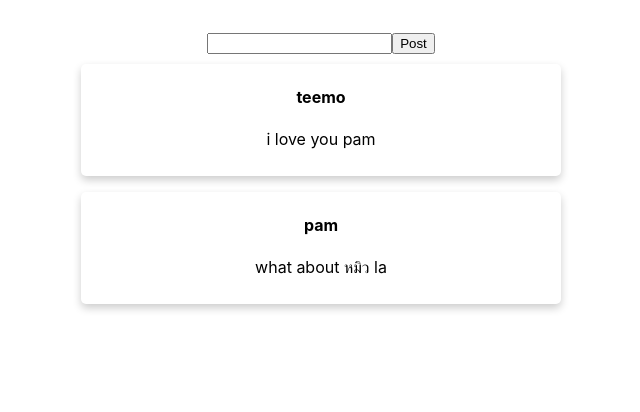
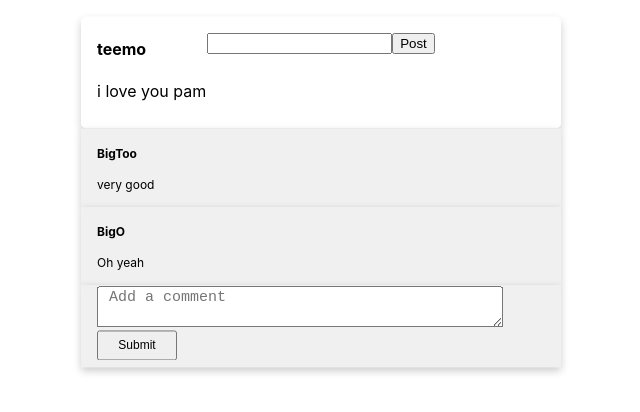
Before and after one commit to jaymsr/security-webboard, a React (Create React App) app: page / in a window 1280 px wide. Both pictures are taken after a click on the button "Enter". Shown: the top 412 px of the page, without its empty margins (319-959 px from the left). Built offline with nearby package versions, Linux system fonts and the light colour scheme.

Commit message:
implement comment

```diff
--- /dev/null
+++ b/src/components/Comment.js
@@ -0,0 +1,20 @@
+import React, { Component } from 'react';
+import '../css/Comment.css';
+
+
+class Comment extends Component {
+
+    render() {
+        console.log(this.props.commentObj, 'obj')
+        return (
+            <div className='comment'>
+                <div className='comment-container'>
+                    <h4><b>{this.props.commentObj.commentator}</b></h4>
+                    <p>{this.props.commentObj.comment}</p>
+                </div>
+            </div>
+        );
+    }
+}
+
+export default Comment;
--- /dev/null
+++ b/src/components/CommentField.js
@@ -0,0 +1,67 @@
+import React, { Component } from 'react';
+import '../css/Comment.css';
+
+class CommentField extends Component {
+    constructor(props) {
+        super(props);
+        this.state = {
+          user: []
+        }
+        this.addComment = this.addComment.bind(this);
+      }
+
+    addComment(e) {
+        console.log('submit')
+        // // Prevent the default behaviour of form submit
+        e.preventDefault();
+
+        // Get the value of the comment box
+        // and make sure it not some empty strings
+        const comment = e.target.elements.comment.value.trim();
+        // const name = this.state.user.firstName + ' ' + this.state.user.lastName
+
+        // Make sure name and comment boxes are filled
+        // if (name && comment) {
+        //     const commentObject = {
+        //         name,
+        //         comment
+        //     };
+
+            // this.props.handleAddComment(commentObject)
+            e.target.elements.comment.value = '';
+            // e.target.elements.name.value = '';
+        // }
+    }
+
+    render() {
+        return (
+            <div className='comment'>
+                <div className='comment-container'>
+                    <form onSubmit={this.addComment}>
+                        <div className="field" >
+                            <div className="control">
+                                <textarea
+                                    style={{ height: '35px', width: '400px', fontSize: '15px' }}
+                                    className="textarea"
+                                    name="comment"
+                                    placeholder=" Add a comment" >
+                                </textarea>
+                            </div>
+                        </div>
+                        <button
+                            id='submit'
+                            style={{
+                                height: '30px',
+                                width: '80px',
+                                fontSize: '12px',
+                                marginBottom: '5px',
+                            }}
+                            className="button is-primary" > Submit </button>
+                    </form >
+                </div>
+            </div>
+        );
+    }
+}
+
+export default CommentField;
--- /dev/null
+++ b/src/components/Comments.js
@@ -0,0 +1,26 @@
+import React, { Component } from 'react';
+import Comment from './Comment';
+
+class Comments extends Component {
+
+    render() {
+        if (true) {
+            return (
+                <div>
+                    {
+                        this.props.comments.map((commentObj, index) => {
+                            return <Comment commentObj={commentObj}/>
+                        })
+                    }
+                </div>
+            );
+        }
+        else {
+            return (
+                <p>Add the first Comment</p>
+            );
+        }
+    }
+}
+
+export default Comments;
--- a/src/components/FacebookLike.js
+++ b/src/components/FacebookLike.js
@@ -22,8 +22,12 @@
     }
 
     render() {
-        const MockPosts = [{ user: 'teemo', detail: 'i love you pam' }, { user: 'pam', detail: 'what about หมิว la' }]
+        const MockPosts = [
+                            { user: 'teemo', detail: 'i love you pam',
+                            comments:[{commentator:'BigToo',comment:'very good'},{commentator:'BigO',comment:'Oh yeah'}] },
+                          ]
         return (
+            <div>
                 <div className="Facebook-Page">
                     <form onSubmit={this.handleSubmit}>
                         <label>
@@ -31,11 +35,13 @@
                         </label>
                         <input type="submit" value="Post" />
                     </form>
-
+                </div>
+                <div>
                     <div className='Post'>
                         {MockPosts.map(function (d, idx) {
-                        return (<Post user={d.user} detail={d.detail} />)
+                            return (<Post user={d.user} detail={d.detail} comments={d.comments}/>)
                         })}
+                    </div>
                 </div>
             </div>
         );
--- a/src/components/Post.js
+++ b/src/components/Post.js
@@ -1,5 +1,7 @@
 import React, { Component } from 'react';
+import Comments from './Comments';
 import '../css/Post.css';
+import CommentField from './CommentField';
 
 class Post extends Component {
     constructor(props) {
@@ -9,12 +11,17 @@
     }
 
     render() {
-
         return (
-            <div className='card'>
-                <div className='container'>
-                    <h4><b>{this.user}</b></h4>
-                    <p>{this.detail}</p>
+            <div>
+                <div className='card'>
+                    <div className='container'>
+                        <h4><b>{this.user}</b></h4>
+                        <p>{this.detail}</p>
+                    </div>
+                </div>
+                <div>
+                    <Comments comments={this.props.comments}/>
+                    <CommentField/>
                 </div>
             </div>
         );
--- /dev/null
+++ b/src/css/Comment.css
@@ -0,0 +1,13 @@
+.comment {
+    width: 30rem;
+    /* height: 3rem; */
+    box-shadow: 0 4px 8px 0 rgba(0, 0, 0, 0.2);
+    transition: 0.3s;
+    padding-top: 0.1px;
+    background-color: #f0f0f0;
+}
+
+.comment-container {
+    font-size: 12px;
+    padding: 2px 16px;
+}
--- a/src/css/Login.css
+++ b/src/css/Login.css
@@ -1,6 +1,6 @@
 .Login-Page {
     text-align: center;
-    background-image: url(https://i.ytimg.com/vi/c7oV1T2j5mc/maxresdefault.jpg);
+    background-image: url(https://cdn1.epicgames.com/ue/product/Screenshot/1-1920x1080-b5d831b9a4ce0963d6a63af8fafe85d2.jpg?resize=1&w=1600);
     background-repeat: repeat;
     height: 100vh;
   }
--- a/src/css/Post.css
+++ b/src/css/Post.css
@@ -1,7 +1,6 @@
 .card {
     width: 30rem;
     height: 7rem;
-    margin-bottom: 1rem;
     box-shadow: 0 4px 8px 0 rgba(0, 0, 0, 0.2);
     transition: 0.3s;
     border-radius: 5px;
--- a/src/index.js
+++ b/src/index.js
@@ -3,7 +3,6 @@
 import './index.css';
 import App from './App';
 import reportWebVitals from './reportWebVitals';
-
 import { BrowserRouter } from 'react-router-dom';
 
 ReactDOM.render(
```
Lines whose indentation alone changed are shown as unchanged.
